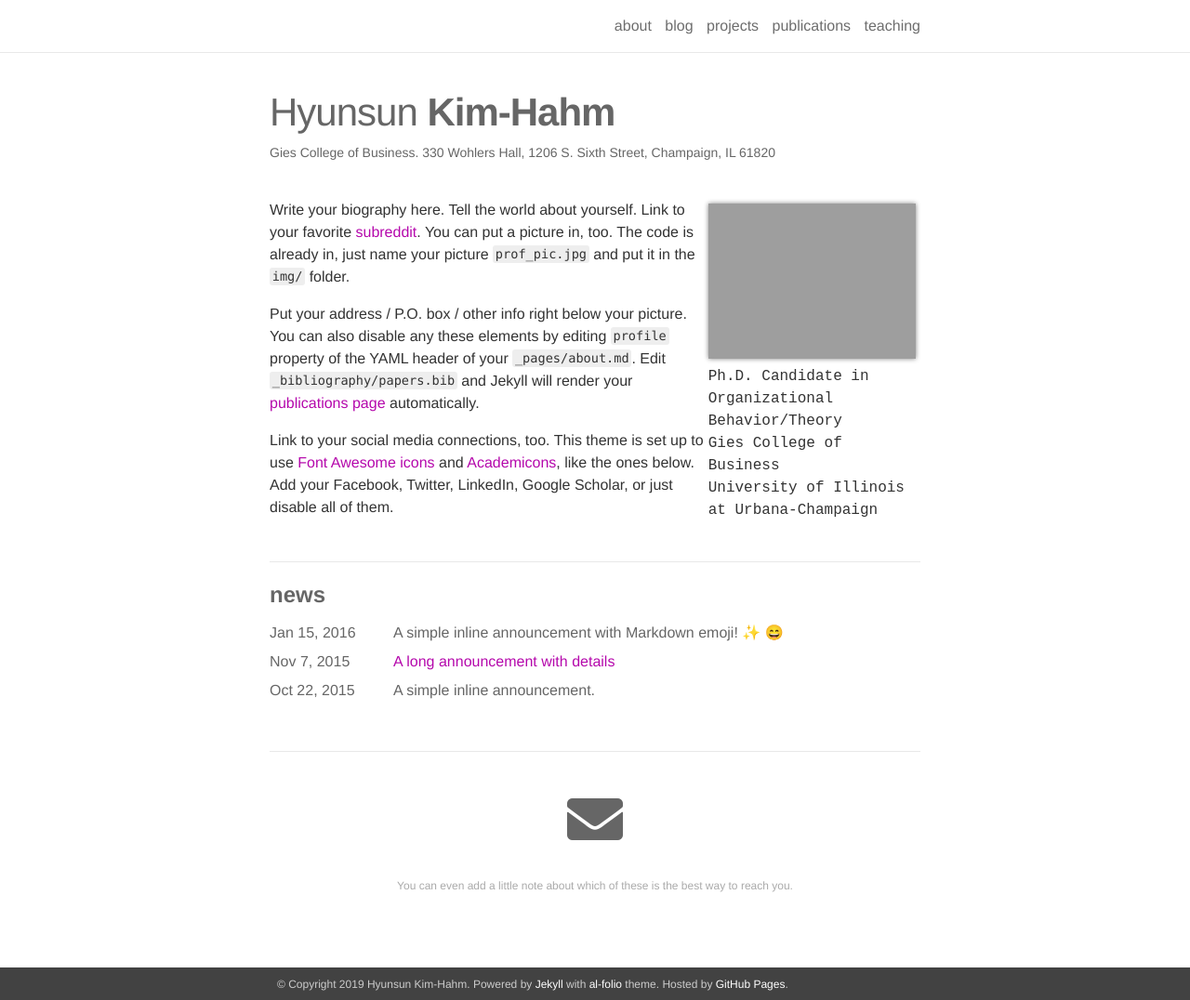
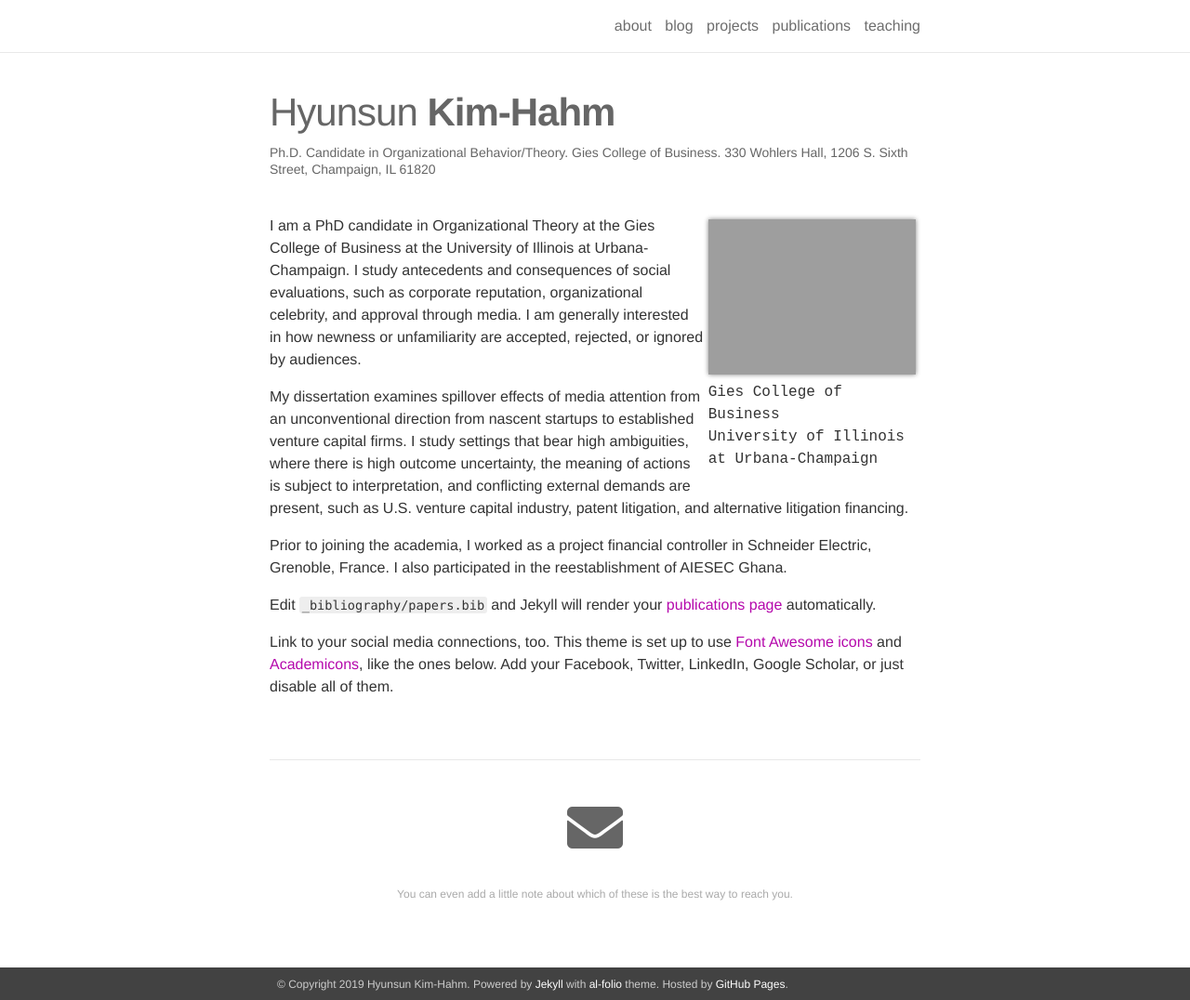
Before and after one commit to hyunsunk/hyunsunk.github.io, a Jekyll site: the page built from _pages/about.md, in a window 1280 px wide and 1076 px high. Shown: the whole window at 93% size. Built offline with Jekyll 4.4.1, drawn with Linux system fonts in a browser that asks for light colours; nearby versions of some CDN libraries; emoji names are drawn with the system emoji font.

Commit message:
Update description in the profile

```diff
--- a/_pages/about.md
+++ b/_pages/about.md
@@ -2,22 +2,26 @@
 layout: about
 permalink: /
 title: Hyunsun <strong>Kim-Hahm</strong>
-description: <a href="https://giesbusiness.illinois.edu">Gies College of Business</a>. 330 Wohlers Hall, 1206 S. Sixth Street, Champaign, IL 61820
+description: Ph.D. Candidate in Organizational Behavior/Theory. <a href="https://giesbusiness.illinois.edu">Gies College of Business</a>. 330 Wohlers Hall, 1206 S. Sixth Street, Champaign, IL 61820
 
 profile:
   align: right
   image: prof_pic.jpg
   address: >
-    <p>Ph.D. Candidate in Organizational Behavior/Theory</p>
+    <p></p>
     <p>Gies College of Business</p>
     <p>University of Illinois at Urbana-Champaign</p>
 
-news: true
+news: false
 social: true
 ---
 
-Write your biography here. Tell the world about yourself. Link to your favorite [subreddit](http://reddit.com){:target="\_blank"}. You can put a picture in, too. The code is already in, just name your picture `prof_pic.jpg` and put it in the `img/` folder.
+I am a PhD candidate in Organizational Theory at the Gies College of Business at the University of Illinois at Urbana-Champaign. I study antecedents and consequences of social evaluations, such as corporate reputation, organizational celebrity, and approval through media. I am generally interested in how newness or unfamiliarity are accepted, rejected, or ignored by audiences.
 
-Put your address / P.O. box / other info right below your picture. You can also disable any these elements by editing `profile` property of the YAML header of your `_pages/about.md`. Edit `_bibliography/papers.bib` and Jekyll will render your [publications page](/al-folio/publications/) automatically.
+My dissertation examines spillover effects of media attention from an unconventional direction from nascent startups to established venture capital firms. I study settings that bear high ambiguities, where there is high outcome uncertainty, the meaning of actions is subject to interpretation, and conflicting external demands are present, such as U.S. venture capital industry, patent litigation, and alternative litigation financing.
+
+Prior to joining the academia, I worked as a project financial controller in Schneider Electric, Grenoble, France. I also participated in the reestablishment of AIESEC Ghana.
+
+Edit `_bibliography/papers.bib` and Jekyll will render your [publications page](/al-folio/publications/) automatically.
 
 Link to your social media connections, too. This theme is set up to use [Font Awesome icons](http://fortawesome.github.io/Font-Awesome/){:target="\_blank"} and [Academicons](https://jpswalsh.github.io/academicons/){:target="\_blank"}, like the ones below. Add your Facebook, Twitter, LinkedIn, Google Scholar, or just disable all of them.
```
